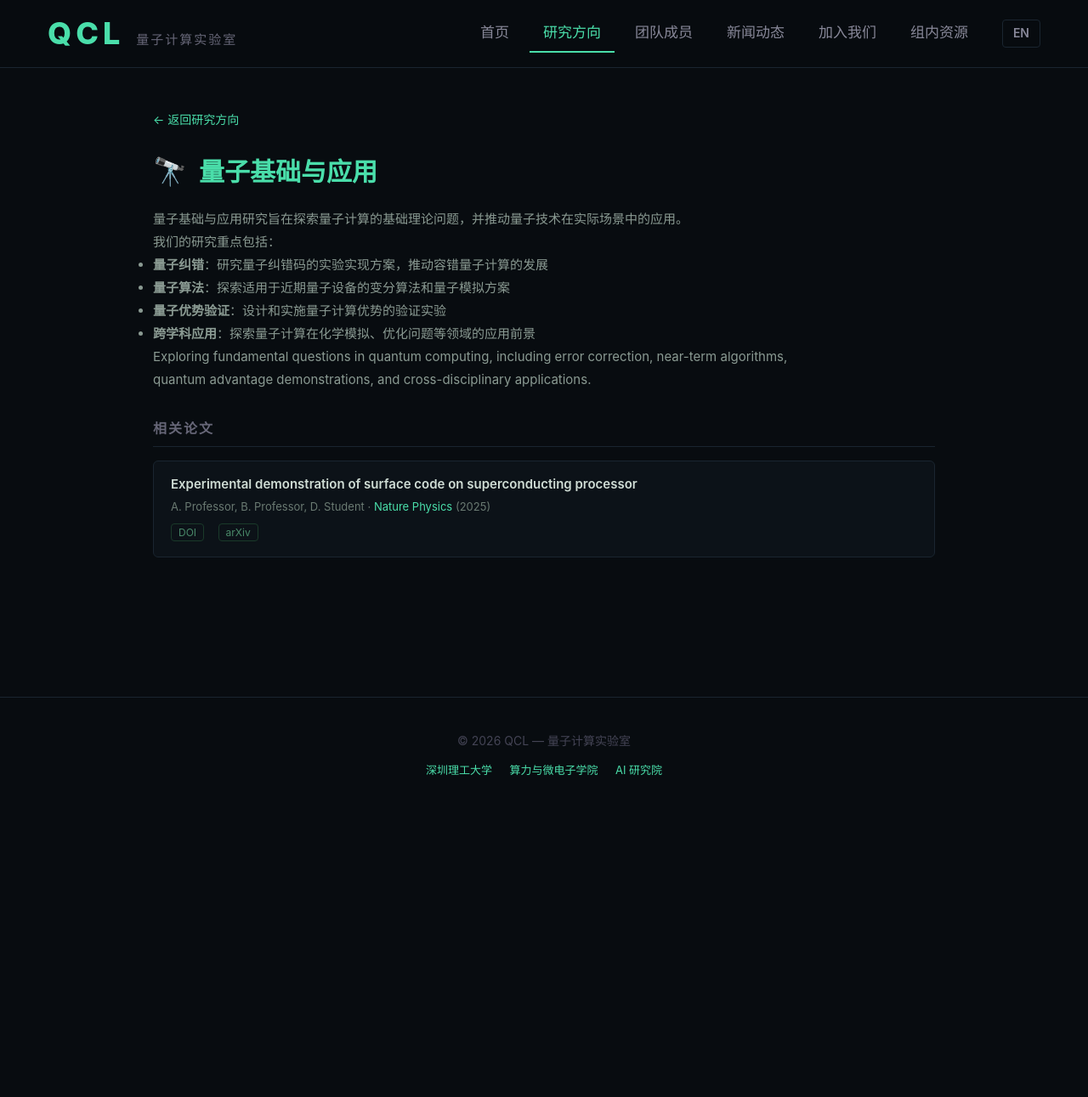
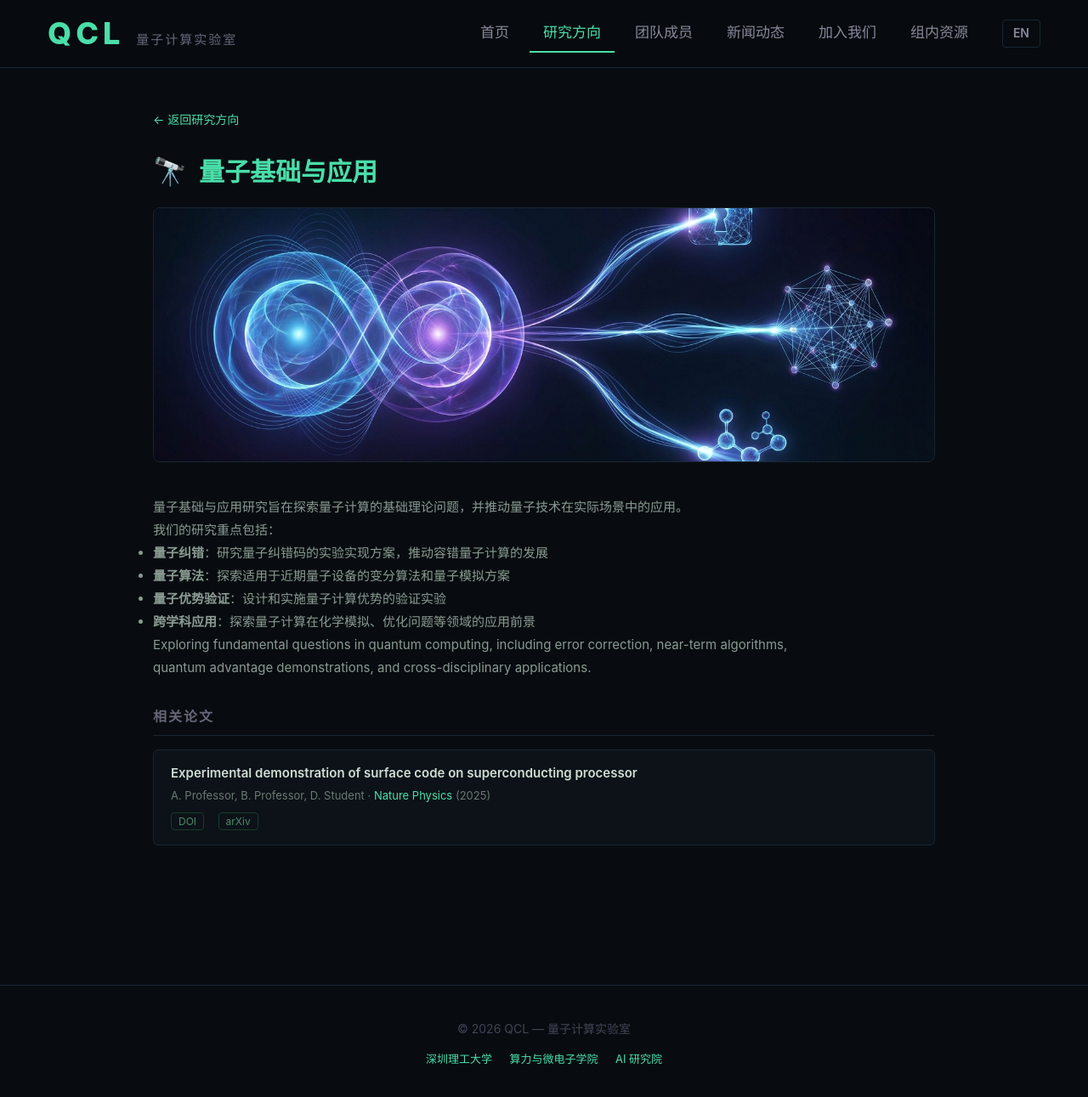
Before and after one commit to QCL-SUAT/qcl-suat.github.io, a Jekyll site: the page built from _research/quantum-foundations.md, in a window 1280 px wide and 1298 px high. Shown: the top 1291 px of the window at 85% size. Built offline with Jekyll 4.4.1, drawn with Linux system fonts in a browser that asks for light colours.

Commit message:
update: 添加量子基础与应用研究配图
Co-Authored-By: Claude Opus 4.6 <noreply@anthropic.com>

```diff
--- a/_research/quantum-foundations.md
+++ b/_research/quantum-foundations.md
@@ -3,6 +3,7 @@ title: "量子基础与应用"
 title_en: "Quantum Foundations & Applications"
 icon: "🔭"
 category_id: "quantum-foundations"
+image: "/assets/img/quantum-foundations.jpg"
 ---
 
 量子基础与应用研究旨在探索量子计算的基础理论问题，并推动量子技术在实际场景中的应用。
```
Also changed, not shown: assets/img/quantum-foundations.jpg (added).
